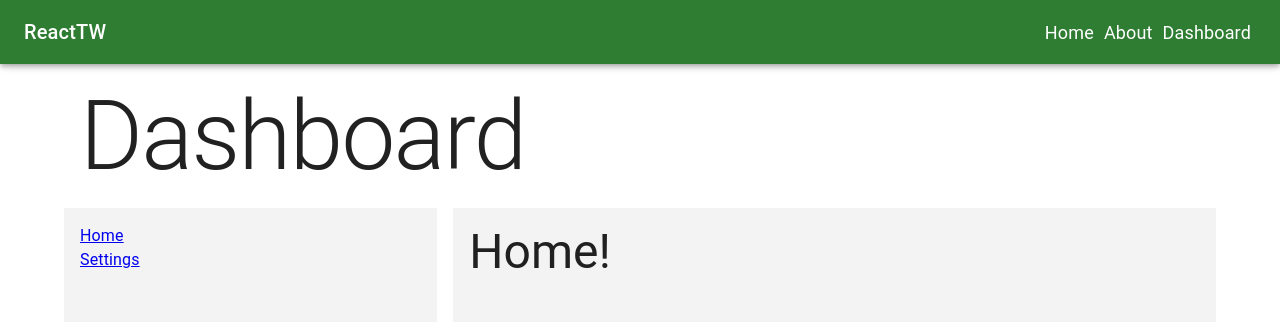
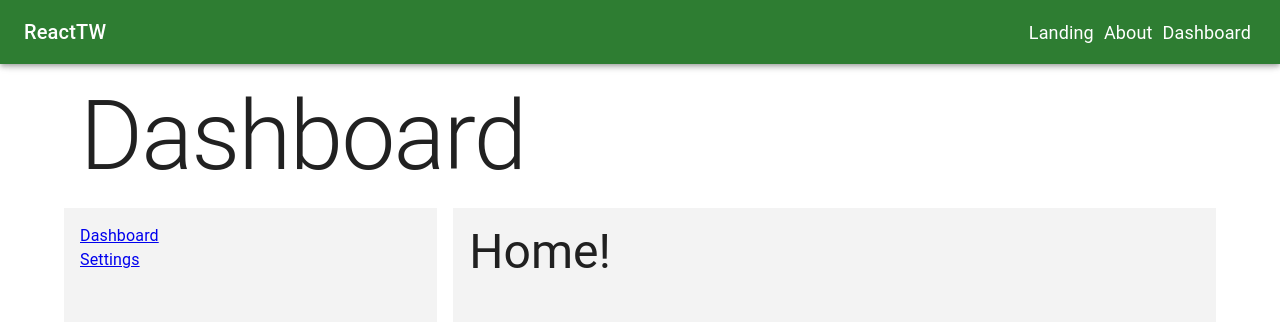
Before and after one commit to hidaytrahman/template-rtw, a React app: page /dashboard in a window 1280 px wide. Shown: the top 322 px of the page. Built offline with nearby package versions, Linux system fonts and the light colour scheme.

Commit message:
refactor: handle route

```diff
--- a/src/components/Navigation/Navigation.tsx
+++ b/src/components/Navigation/Navigation.tsx
@@ -13,20 +13,11 @@ import ListItemButton from '@mui/material/ListItemButton';
 import ListItemText from '@mui/material/ListItemText';
 import Toolbar from '@mui/material/Toolbar';
 import Typography from '@mui/material/Typography';
+import { DASHBOARD_NESTED_ROUTES, MAIN_ROUTES } from '../../config/router.config';
 
 
 const drawerWidth = 240;
-const navItems = [{
-  text: 'Home',
-  link: '/'
-}, {
-  text: 'About',
-  link: '/about'
-},
-{
-  text: 'Dashboard',
-  link: '/dashboard'
-}];
+const navItems = [...MAIN_ROUTES, DASHBOARD_NESTED_ROUTES[0]];
 
 export default function Navigation() {
   const [mobileOpen, setMobileOpen] = React.useState(false);
@@ -42,11 +33,11 @@ export default function Navigation() {
       </Typography>
       <Divider />
       <List>
-        {navItems.map(({ link, text }) => (
-          <ListItem key={link} disablePadding>
-            <ListItemButton sx={{ textAlign: 'center' }}>
-              <ListItemText primary={text} />
-            </ListItemButton>
+        {navItems.map(({ path, title, name }) => (
+          <ListItem key={name}>
+              <Link key={name} to={path}>
+                {title}
+              </Link>
           </ListItem>
         ))}
       </List>
@@ -76,9 +67,9 @@ export default function Navigation() {
             ReactTW
           </Typography>
           <Box sx={{ display: { xs: 'none', sm: 'block' } }}>
-            {navItems.map((item) => (
-              <Link key={item.link} to={item.link} style={{ padding: "0 5px", textDecoration: "none", fontSize: "18px", color: "#fff" }}>
-                {item.text}
+            {navItems.map(({name, title, path}) => (
+              <Link key={name} to={path} style={{ padding: "0 5px", textDecoration: "none", fontSize: "18px", color: "#fff" }}>
+                {title}
               </Link>
             ))}
           </Box>
--- a/src/layout/DashboardLayout.tsx
+++ b/src/layout/DashboardLayout.tsx
@@ -1,5 +1,6 @@
 import { Box, Container, Grid2 as Grid, Typography } from "@mui/material";
 import { NavLink, Outlet } from "react-router";
+import { DASHBOARD_NESTED_ROUTES } from "../config/router.config";
 
 export default function DashboardLayout() {
 	return (
@@ -12,8 +13,12 @@ export default function DashboardLayout() {
 				<Grid size={4} sx={{ background: "#f3f3f3" }} p={2} minHeight={400}>
 					{/* Navigation for the dashboard */}
 					<Box display={"flex"} flexDirection={"column"}>
-						<NavLink to="/dashboard">Home</NavLink>
-						<NavLink to="/dashboard/settings">Settings</NavLink>
+
+						{DASHBOARD_NESTED_ROUTES.map(({ name, title, path }) => (
+							<NavLink key={name} to={path}>
+								{title}
+							</NavLink>
+						))}
 					</Box>
 				</Grid>
 				<Grid size={8} sx={{ background: "#f3f3f3" }} p={2}>
```
Also changed, not shown: src/utils/index.ts (+1 -6 lines).
